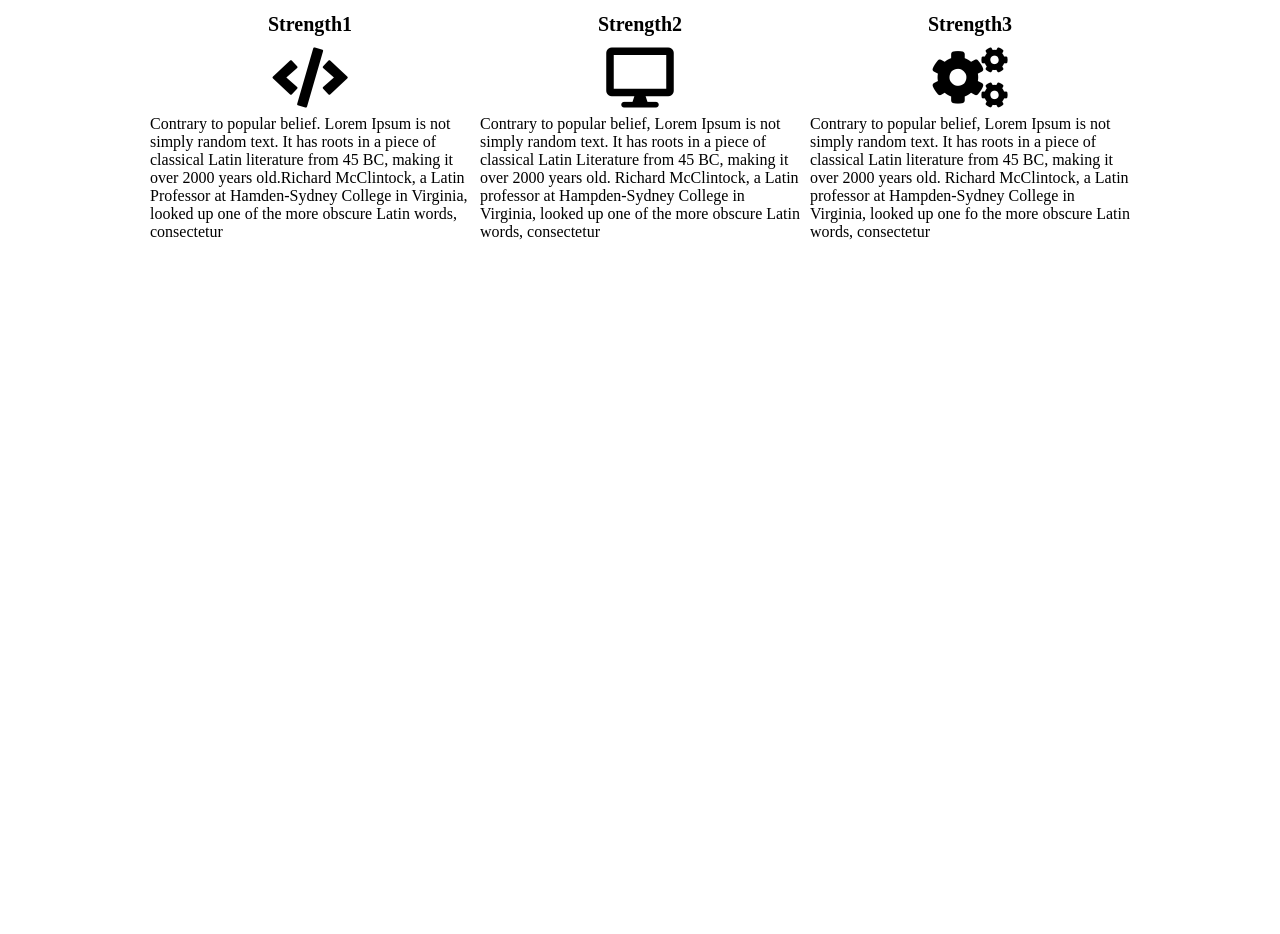
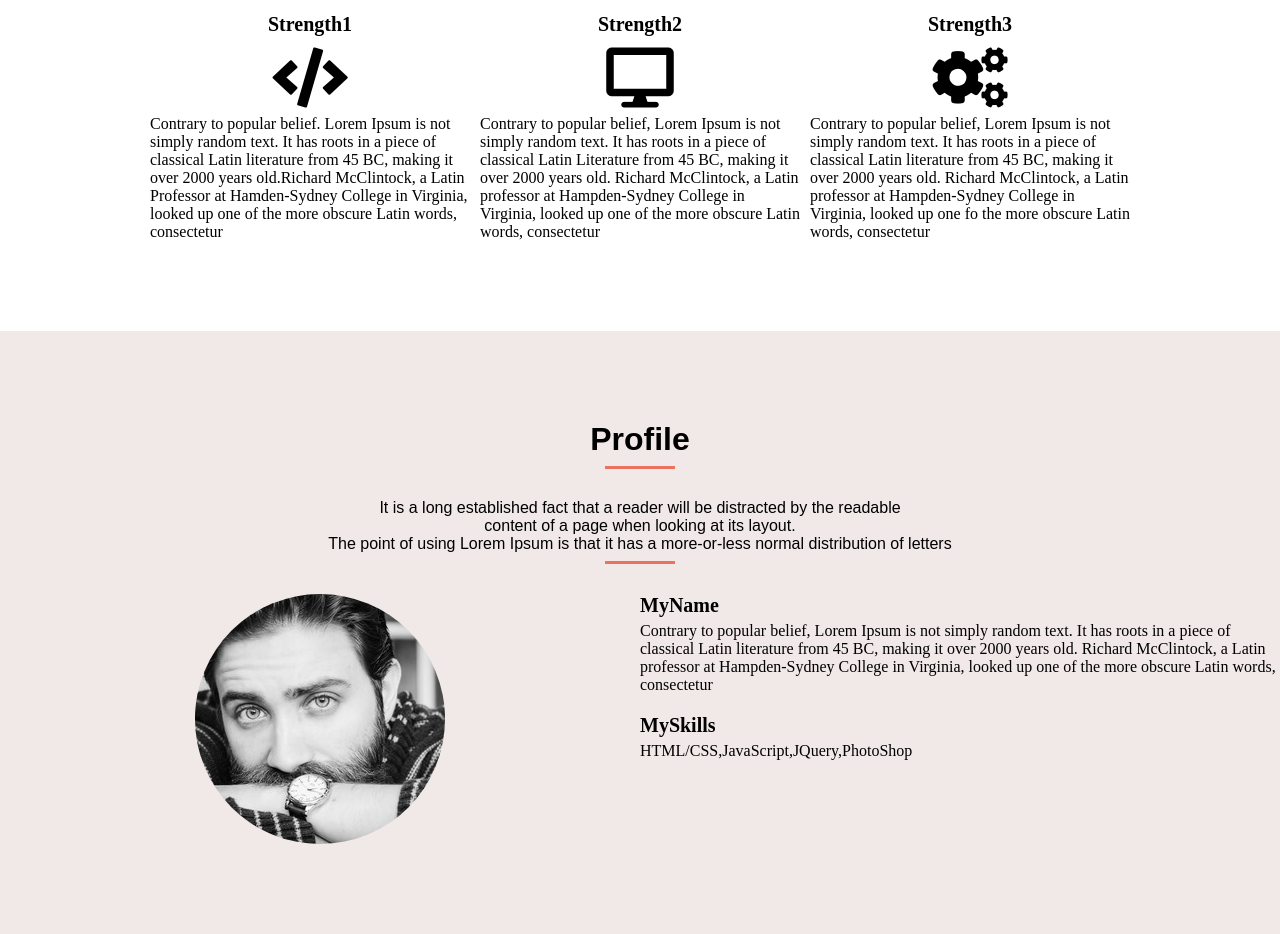
Before and after one commit to Takashi-1027/MySite_DMMWEBCAMP, a plain HTML site: page index.html in a window 1280 px wide. Shown: the part 1831-2765 px from the top of the page. Before the commit the page ends 2162 px from the top, so only its background shows below. Drawn offline with Linux system fonts and the light colour scheme.

Commit message:
Second commit

```diff
--- a/index.html
+++ b/index.html
@@ -13,7 +13,7 @@
   <!-- navigation -->
     <header>
       <nav>
-        <div class="container clearfix">
+        <div class="nav-container clearfix">
           <a href="index.html"><img class="logo" src="img/logo.png" alt="ロゴ" width="160" height="70"></a>
           <div class="menu-box">
             <span class="list-bar"></span>
@@ -32,7 +32,7 @@
 
   <!-- MainVisual -->
     <section id="mv">
-      <div class="conntainer">
+      <div class="mv-conntainer">
         <h2 class="mv-title">Lorem Ipsum</h2>
         <p class="mv-text">simply dummy text of the printing</p>
       </div>
@@ -40,7 +40,7 @@
 
   <!-- Portfolio -->
     <section id="portfolio">
-      <div class="conttainer">
+      <div class="pf-conttainer">
         <h2 class="heading">Portfolio</h2>
         <p class="heading-text">It is a long established fact that a reader will be distracted by the readable<br>
         content of a page when looking at its layout.<br>
@@ -60,7 +60,7 @@
 
   <!-- Feature -->
     <section id="feature">
-      <h2 class="container">Feature</h2>
+      <h2 class="f-container">Feature</h2>
       <p class="heading-text">It is a long established fact that a reader will be distracted by thr readable<br>
         content of a page when looking at its layout.<br>
         The point of using orem Ipsum is that it has a more-or-less normal distribution of letters
@@ -103,5 +103,32 @@
       </div>
     </section>
 
+    <!-- Profile -->
+    <section id="profile">
+      <div class="p-container">
+        <h2 class="heading">Profile</h2>
+        <p class="heading-text">
+          It is a long established fact that a reader will be distracted by the readable<br>
+          content of a page when looking at its layout.<br>
+          The point of using Lorem Ipsum is that it has a more-or-less normal distribution of letters
+        </p>
+      </div>
+      <div class="profile-group">
+        <div class="left-content">
+          <div class="my-image"></div>
+        </div>
+        <div class="right-content">
+          <h3 class="discription-title">MyName</h3>
+          <p class="discription-text">
+            Contrary to popular belief, Lorem Ipsum is not simply random text. It has roots in a piece of classical Latin literature
+            from 45 BC, making it over 2000 years old. Richard McClintock, a Latin professor at Hampden-Sydney College in Virginia,
+            looked up one of the more obscure Latin words, consectetur
+          </p>
+          <h3 class="discription-title">MySkills</h3>
+          <p class="discription-text">HTML/CSS,JavaScript,JQuery,PhotoShop</p>
+        </div>
+      </div>
+    </section>
+
   </body>
 </html>
--- a/style.css
+++ b/style.css
@@ -18,7 +18,7 @@ a {
   text-decoration: none;
 }
 
-.container {
+.nav-container {
   width: 1024px;
   margin: 0 auto;
 }
@@ -169,7 +169,7 @@ header {
   background-position: center;
 }
 
-.container {
+.f-container {
   padding-top: 90px;
   text-align: center;
   font-family: "Raleway", sans-serif;
@@ -177,7 +177,7 @@ header {
   color: #000;
 }
 
-.container::after {
+.f-container::after {
   content: "";
   display: block;
   width: 70px;
@@ -217,3 +217,66 @@ header {
   text-align: left;
   font-size: 16px;
 }
+
+/*------------------------
+          Profile
+--------------------------*/
+#profile {
+  text-align: center;
+  background-size: cover;
+  background-position: center;
+  background-color: #f1e8e8;
+}
+
+.p-container {
+  text-align: center;
+  font-family: "Raleway", sans-serif;
+  font-size: 32px;
+  color: #000;
+}
+
+.p-container::after {
+  content: "";
+  display: block;
+  width: 70px;
+  height: 3px;
+  margin: 8px auto 0 auto;
+  background-color: #ec715f;
+}
+
+.profile-group {
+  display: flex;
+  /* justify-content: center;
+  align-items: baseline; */
+  padding: 30px 0 90px 0;
+}
+
+.left-content {
+  width: 50%;
+}
+
+.my-image {
+  width: 250px;
+  height: 250px;
+  margin: 0 auto;
+  border-radius: 50%;
+  background-image: url(img/my-icon.jpg);
+}
+
+.right-content {
+  width: 50%;
+  text-align: left;
+}
+
+.discription-title {
+  margin: 20px 0 5px 0;
+  font-size: 20px;
+}
+
+.discription-title:first-child {
+  margin-top: 0;
+}
+
+.discription-text {
+  font-size: 16px;
+}
```
